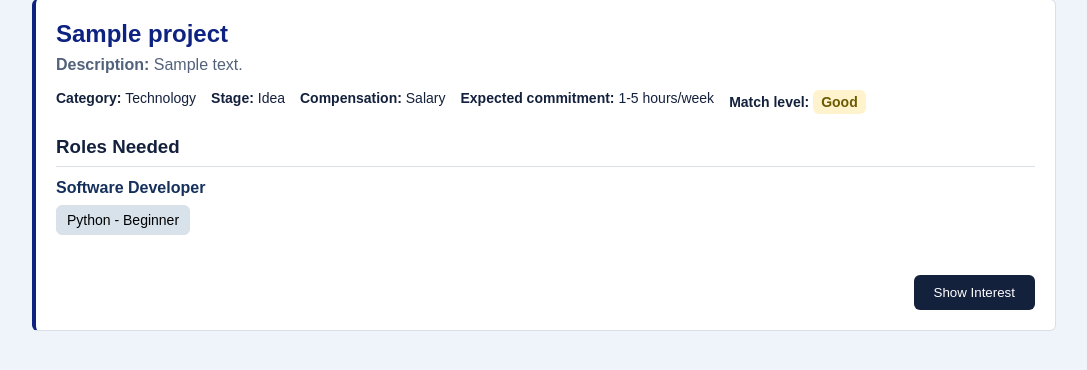
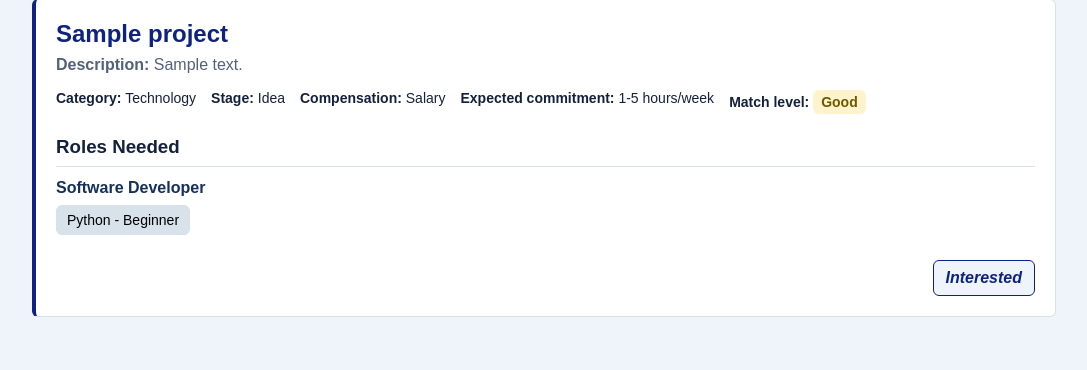
Before and after one commit to RanaAboudawoud/Team-Formation-Platform, a Django app: page /collaborator/ in a window 1280 px wide. Shown: the part 192-562 px from the top of the page, without its empty margins (96-1183 px from the left). Run offline with Django 5.2, Linux system fonts and the light colour scheme; a user stored in the database is signed in; tables that the repository leaves empty hold one stand-in row (values such as "Sample post").

Commit message:
Display interested status (#77)

```diff
--- a/core/static/core/style.css
+++ b/core/static/core/style.css
@@ -189,6 +189,17 @@ body {
     border: none;
     cursor: pointer;
     border-radius: 6px;
+}
+
+.interested_status {
+    display: inline-block;
+    padding: 8px 12px;
+    background-color: #eef4f9;
+    color: #0d2281;
+    border: 1px solid #0d2281;
+    border-radius: 6px;
+    font-weight: bold;
+    font-style: italic;
 }
 
 /* Collaborator profile page */
--- a/core/templates/core/collaborator.html
+++ b/core/templates/core/collaborator.html
@@ -54,13 +54,20 @@
 
         <div class = "project-actions">
 
-            <form method = "post" action = "{% url 'show_interest' project.id %}">
-                {% csrf_token %}
+            {% if project.id in interested_project_ids %}
 
-                <button class = "interest-button" type = "submit">Show Interest</button>
+                <span class = "interested_status">Interested</span>
 
-            </form>
+            {% else %}
 
+                <form method = "post" action = "{% url 'show_interest' project.id %}">
+                    {% csrf_token %}
+
+                    <button class = "interest-button" type = "submit">Show Interest</button>
+
+                </form>
+
+            {% endif %}
 
         </div>
 
--- a/core/views.py
+++ b/core/views.py
@@ -76,7 +76,10 @@ def collaborator_view(request):
 
     ranked_projects = rank_projects(collaborator)
 
-    return render(request, "core/collaborator.html", {"ranked_projects": ranked_projects})
+    interests = Project_interest.objects.filter(collaborator = collaborator)
+    interested_project_ids = interests.values_list("project_id", flat = True)
+
+    return render(request, "core/collaborator.html", {"ranked_projects": ranked_projects, "interested_project_ids": interested_project_ids})
 
 def collaborator_profile(request):
     if not request.user.is_authenticated:
```
